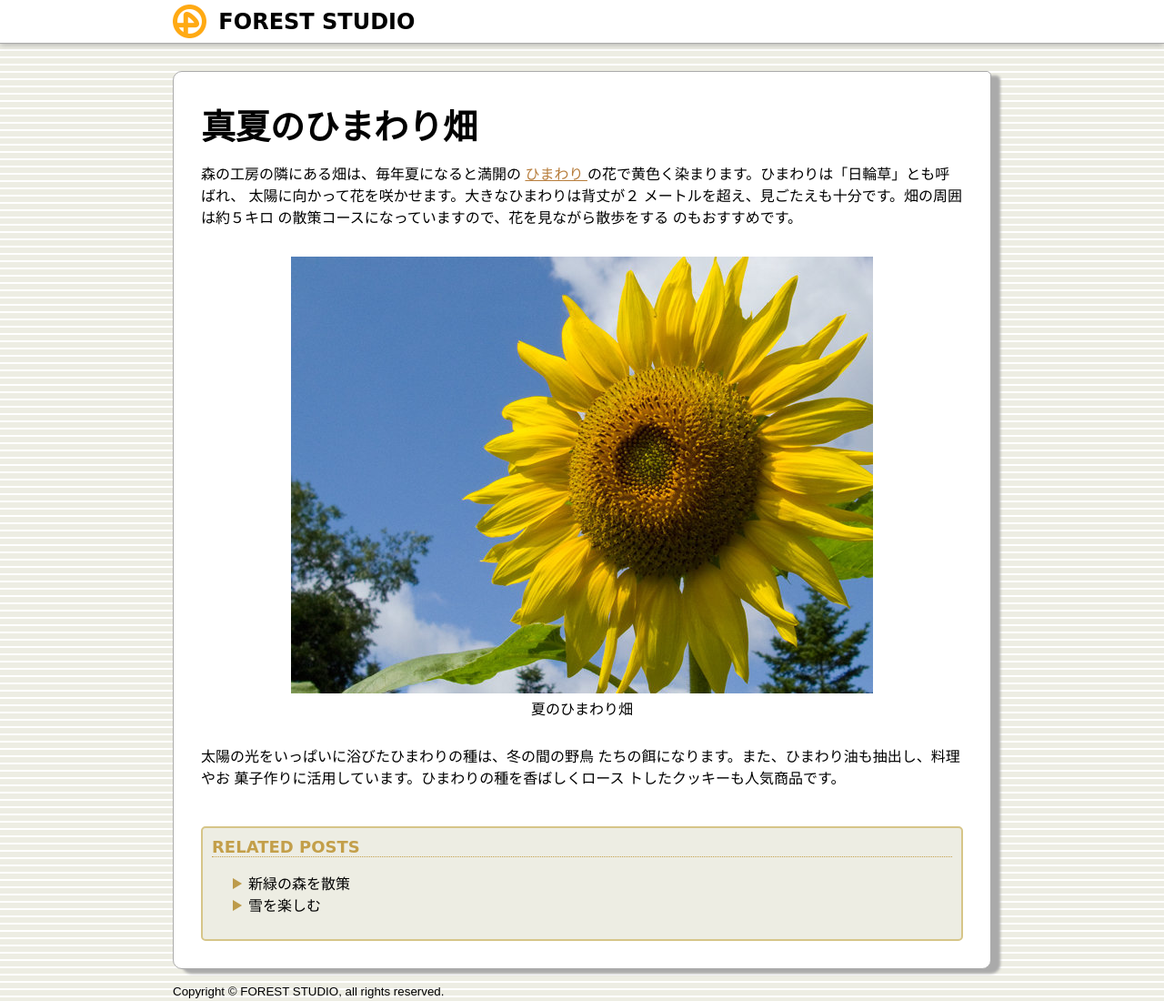
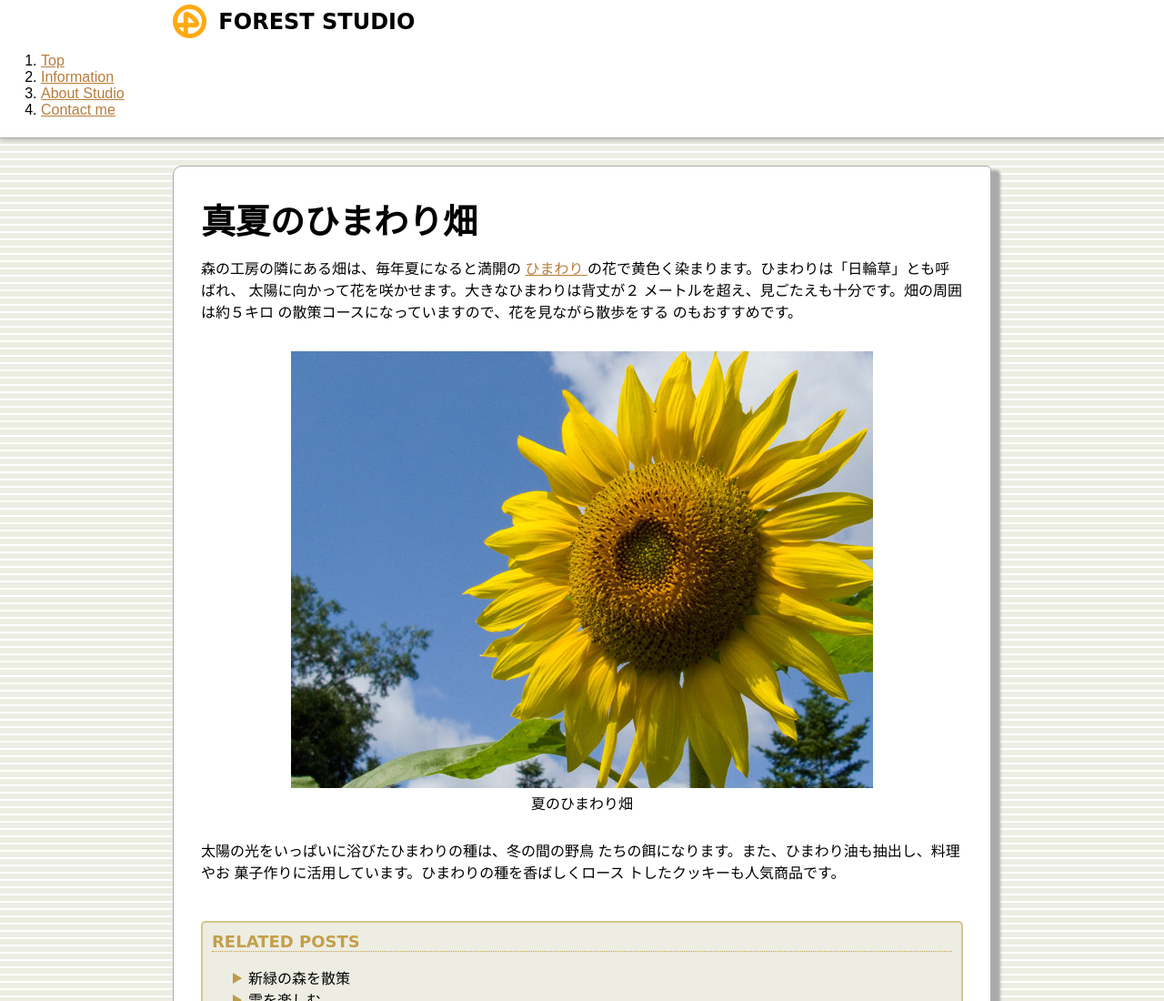
Before and after one commit to SUN-0613/HTML5AndCSS3_Lesson, a plain HTML site: page CHAPTER4/CHAPTER4/news01.html in a window 1280 px wide. Shown: the top 1100 px of the page at 91% size. Drawn offline with Linux system fonts and the light colour scheme; a web font is replaced by a local one.

Commit message:
P.188 STEP 4-3
ナビ作成（リンク先は未作成）

```diff
--- a/CHAPTER4/CHAPTER4/news01.html
+++ b/CHAPTER4/CHAPTER4/news01.html
@@ -15,6 +15,31 @@
                 </img>
                 FOREST STUDIO
             </h1>
+
+            <nav>
+                <ol>
+                    <li>
+                        <a href="index.html">
+                            Top
+                        </a>
+                    </li>
+                    <li>
+                        <a href="news.html">
+                            Information
+                        </a>
+                    </li>
+                    <li>
+                        <a href="about.html">
+                            About Studio
+                        </a>
+                    </li>
+                    <li>
+                        <a href="contact.html">
+                            Contact me
+                        </a>
+                    </li>
+                </ol>
+            </nav>
         </header>
 
         <article>
```
